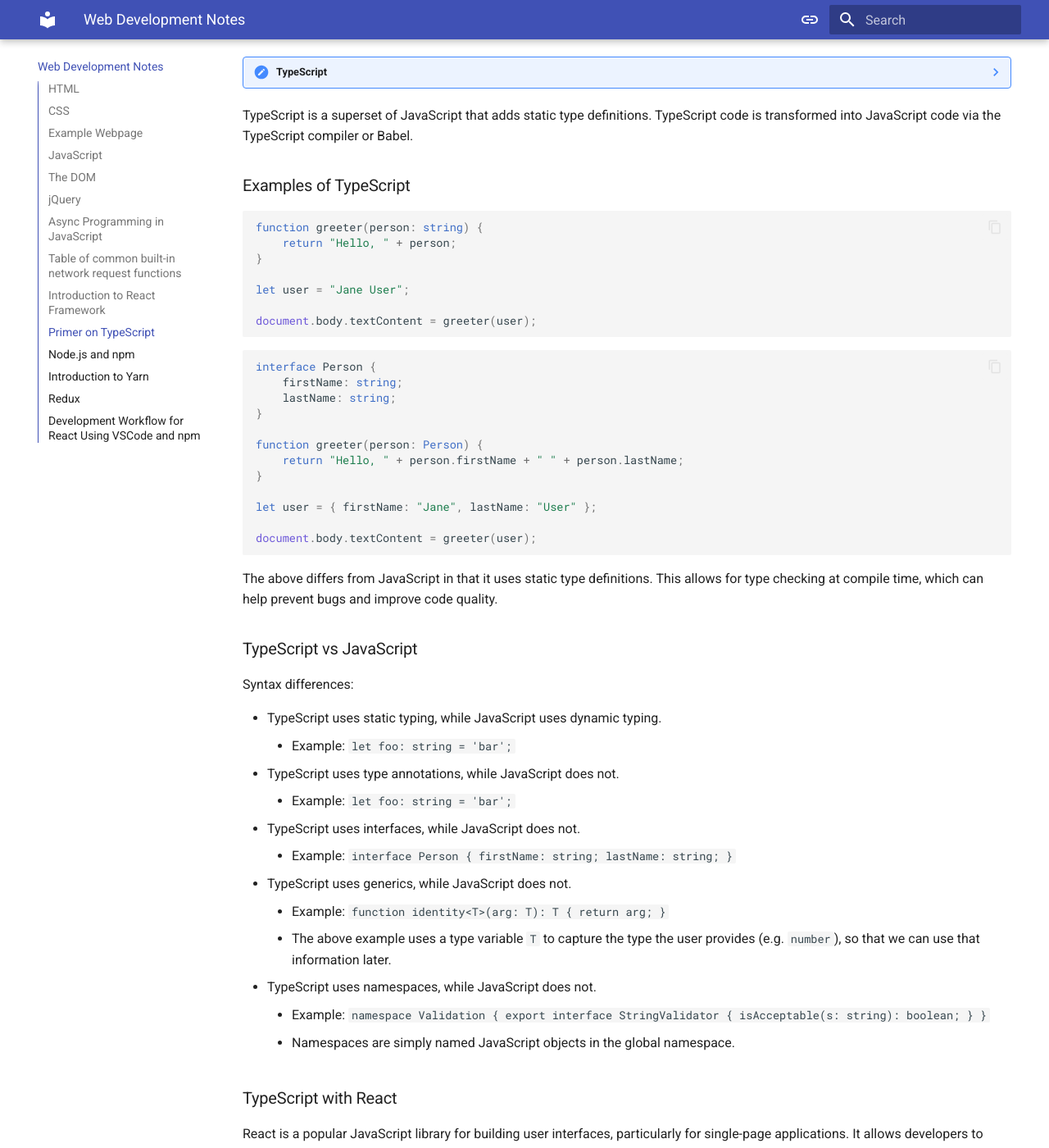
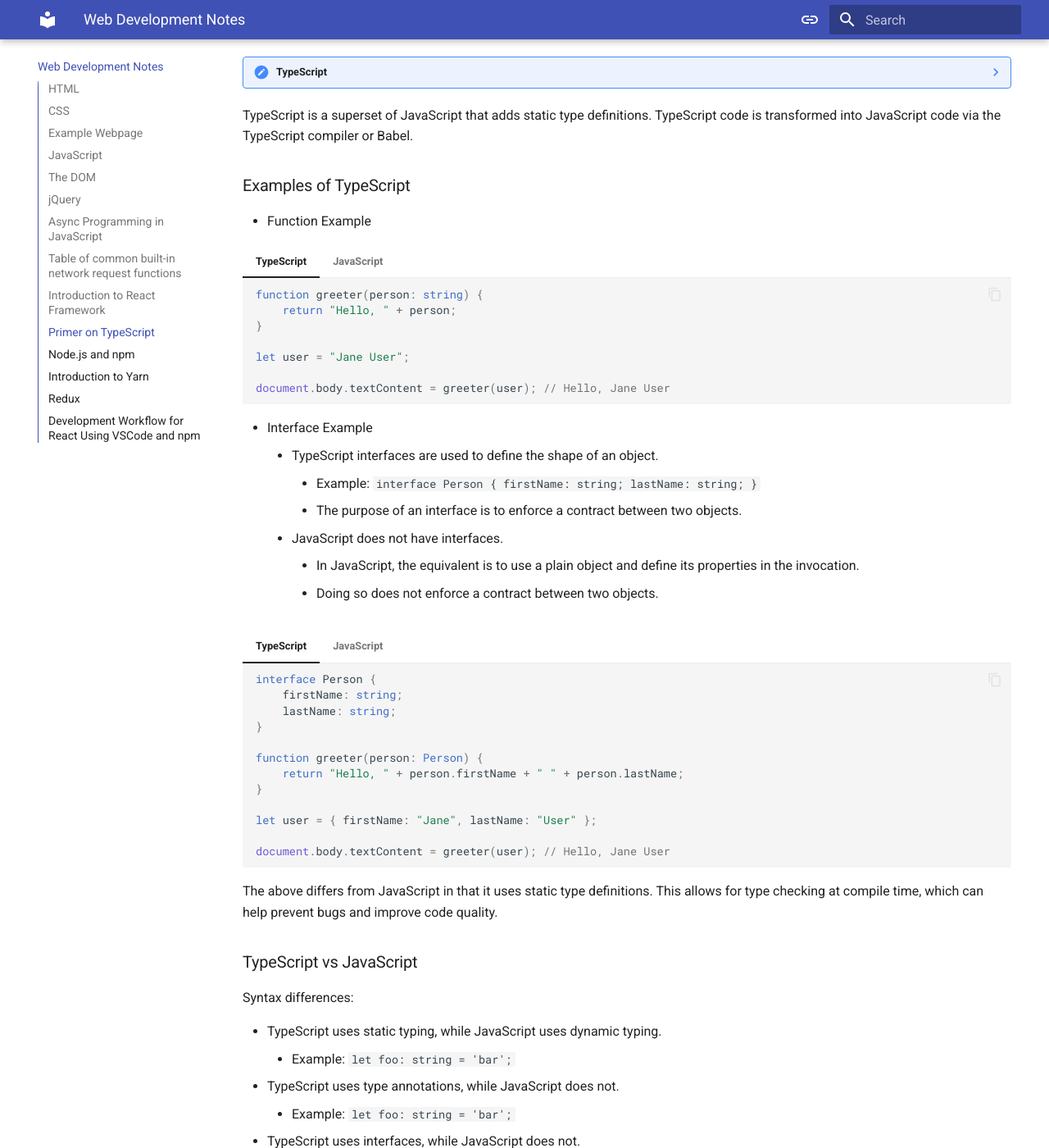
Before and after one commit to sfuller14/uhh, an MkDocs documentation site: the page built from docs/webdev_snippets.md, in a window 1280 px wide and 1400 px high, scrolled down 57922 px. Shown: the whole window at 82% size. Built offline with MkDocs 1.6.1 and Material for MkDocs 9.7.7, drawn with Linux system fonts in a browser that asks for light colours.

Commit message:
added multi-language code blocks

````diff
--- a/docs/webdev_snippets.md
+++ b/docs/webdev_snippets.md
@@ -2669,30 +2669,68 @@
 
 ### Examples of TypeScript
 
-```typescript
-function greeter(person: string) {
-	return "Hello, " + person;
-}
-
-let user = "Jane User";
-
-document.body.textContent = greeter(user);
-```
-
-```typescript
-interface Person {
-	firstName: string;
-	lastName: string;
-}
-
-function greeter(person: Person) {
-	return "Hello, " + person.firstName + " " + person.lastName;
-}
-
-let user = { firstName: "Jane", lastName: "User" };
-
-document.body.textContent = greeter(user);
-```
+* Function Example
+
+=== "TypeScript"
+
+	```typescript
+	function greeter(person: string) {
+		return "Hello, " + person;
+	}
+
+	let user = "Jane User";
+
+	document.body.textContent = greeter(user); // Hello, Jane User
+	```
+
+=== "JavaScript"
+
+	```javascript
+	function greeter(person) {
+		return "Hello, " + person;
+	}
+
+	let user = "Jane User";
+
+	document.body.textContent = greeter(user); // Hello, Jane User
+	```
+
+* Interface Example
+    * TypeScript interfaces are used to define the shape of an object.
+        * Example: `interface Person { firstName: string; lastName: string; }`
+        * The purpose of an interface is to enforce a contract between two objects.
+    * JavaScript does not have interfaces.
+        * In JavaScript, the equivalent is to use a plain object and define its properties in the invocation.
+        * Doing so does not enforce a contract between two objects.
+
+=== "TypeScript"
+
+	```typescript
+	interface Person {
+		firstName: string;
+		lastName: string;
+	}
+
+	function greeter(person: Person) {
+		return "Hello, " + person.firstName + " " + person.lastName;
+	}
+
+	let user = { firstName: "Jane", lastName: "User" };
+
+	document.body.textContent = greeter(user); // Hello, Jane User
+	```
+
+=== "JavaScript"
+
+	```javascript
+	function greeter(person) {
+		return "Hello, " + person.firstName + " " + person.lastName;
+	}
+
+	let user = { firstName: "Jane", lastName: "User" };
+
+	document.body.textContent = greeter(user); // Hello, Jane User
+	```
 
 The above differs from JavaScript in that it uses static type definitions. This allows for type checking at compile time, which can help prevent bugs and improve code quality.
 
--- a/mkdocs.yml
+++ b/mkdocs.yml
@@ -80,7 +80,9 @@
 
 markdown_extensions:
   - admonition
+  - pymdownx.superfences
+  - pymdownx.tabbed:
+      alternate_style: true
   - pymdownx.details
-  - pymdownx.superfences
   - toc:
       toc_depth: 2
````
